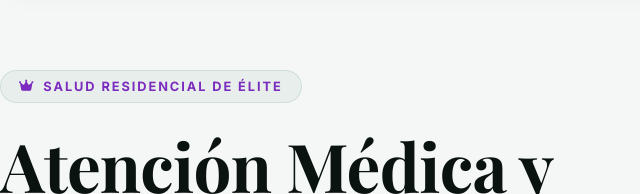
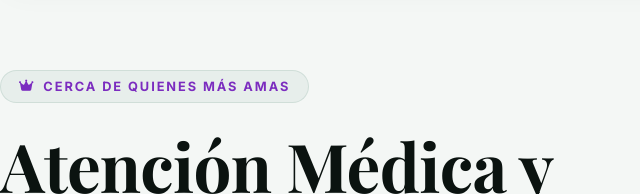
Before and after one commit to aquicontigo-oficial/aquicontigo-oficial.github.io, a plain HTML site: page index.html in a window 1280 px wide. Shown: the part 217-411 px from the top of the page, 0-640 px from the left. Drawn offline with nearby package versions, Linux system fonts and the light colour scheme; a web font is replaced by a local one.

Commit message:
Add files via upload

```diff
--- a/index.html
+++ b/index.html
@@ -1005,7 +1005,7 @@
 
     <div class="hero-grid">
       <div class="hero-content" data-aos="fade-right">
-        <div class="hero-badge"><i class="fa-solid fa-crown"></i> Salud Residencial de Élite</div>
+        <div class="hero-badge"><i class="fa-solid fa-crown"></i> Cerca de quienes más amas </div>
         <h1>Atención Médica y Cuidado de <em>Alta Gama</em></h1>
         <p>Desplegamos un ecosistema asistencial premium diseñado meticulosamente para pacientes que exigen excelencia médica, privacidad absoluta y un trato profundamente humano en la calidez de su hogar.</p>
         <div class="hero-actions">
```
